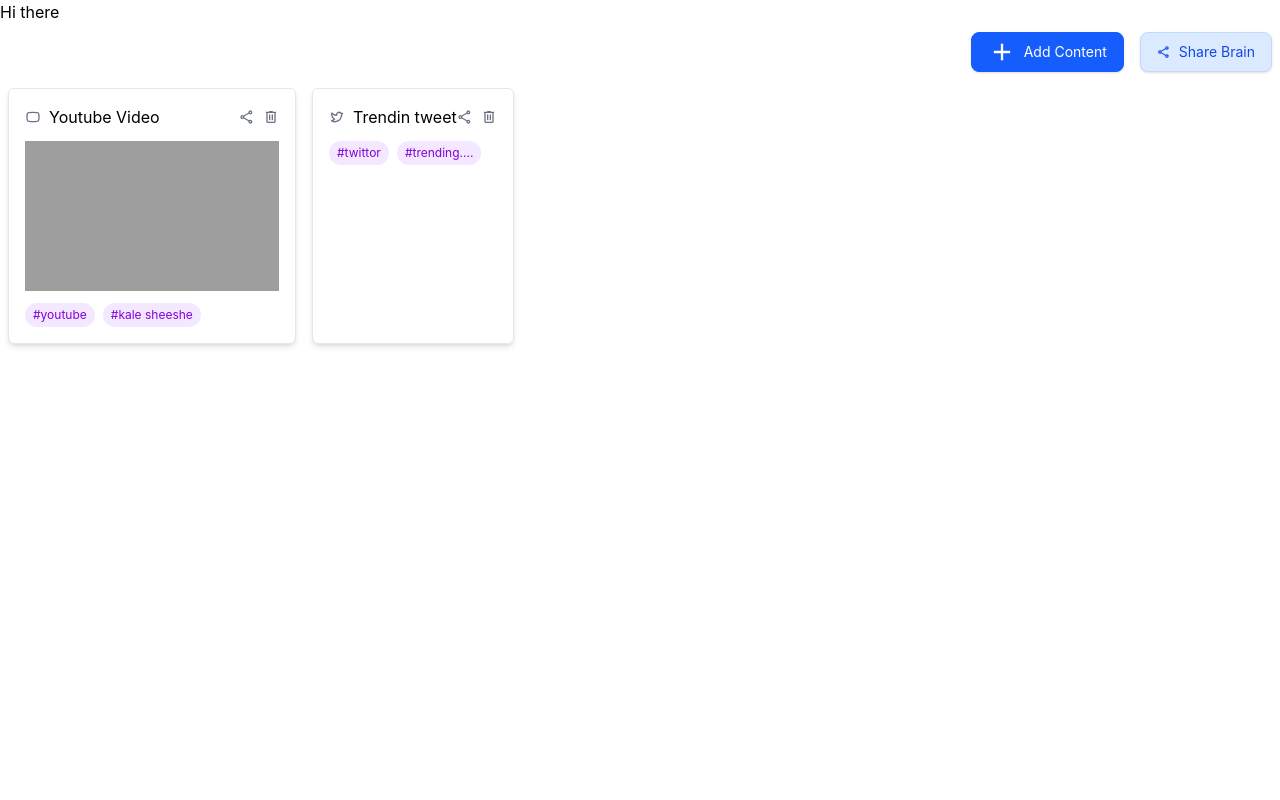
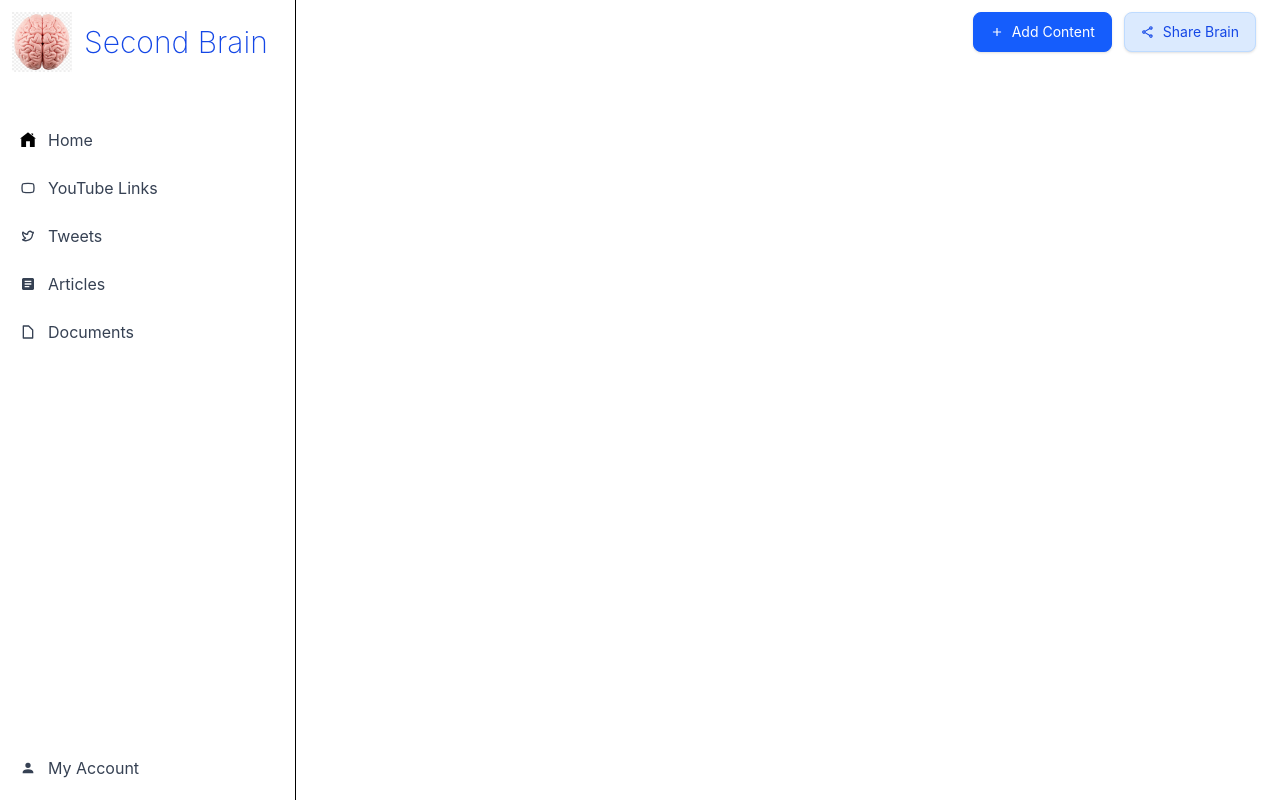
Before and after one commit to rishabhchoudhary1401/Second-Brain, a React (Vite) app in the folder apps/web/: page / in a window 1280 px wide. Built offline with nearby package versions, Linux system fonts and the light colour scheme; grey boxes are pictures that could not be loaded.

Commit message:
sidebar done

```diff
--- a/apps/web/src/App.tsx
+++ b/apps/web/src/App.tsx
@@ -1,29 +1,22 @@
-import { useState } from "react";
-import { PlusIcon } from "./components/icons/Plus.tsx";
-import { ShareIcon } from "./components/icons/share.tsx";
-import Button from "./components/ui/Button.tsx";
-import DarkButton from "./components/ui/Button.tsx";
-import {Card} from "./components/ui/Card.tsx";
-import { CreateContentModal } from "./components/ui/CreateContentModal.tsx";
 import { SideBar } from "./components/ui/SideBar.tsx";
+import { Header } from "./components/ui/HomeContent.tsx";
 
 function App() {
-  const [createModal, setCreateModal] = useState(false);
+
   return <>
-    <CreateContentModal opened={createModal} onClose={() => {setCreateModal(false)}} />
-    <SideBar />
-    <div>
-        {/* header  */}
-      <div className="flex justify-end">
-        <div className="m-2"><Button text = "Add Content" variant="primary" startIcon={<PlusIcon size={2}/>} onClick={() => {setCreateModal(true);}} /></div>
-        <div className="m-2"><Button text = " Share Brain" variant="secondary" startIcon={<ShareIcon size={1} />} /></div>
-      </div>
-      {/* content */}
-      <div className="flex ">
-        <Card title="Youtube Video" type="youtube" link="https://www.youtube.com/watch?v=F_Kflq6ZFp0&list=RDYsB4Vhlv8ns&index=20" tags= {["youtube", "kale sheeshe"]} />
-        <Card title="Trendin tweet" type="twitter" link="https://x.com/fearlessfella7/status/2104217940203917517?s=20" tags= {["twittor", "trending...."]} />
+
+    <div className="flex h-screen">
+      <SideBar />
+
+      <div className="flex-1 flex flex-col">
+        <Header />
+
+        <main className="flex-1 p-6">
+
+        </main>
       </div>
     </div>
+
   </>
 }
 
--- a/apps/web/src/components/icons/DocumentIcon.tsx
+++ b/apps/web/src/components/icons/DocumentIcon.tsx
@@ -1,3 +1,3 @@
-export function DocumentIcon({size=1}:{size:number}){
+export function DocumentIcon({size=1}:{size?:number}){
     return <svg xmlns="http://www.w3.org/2000/svg" width={`${size}em`} height={`${size}em`} viewBox="0 0 24 24"><title>document</title><g fill="none" stroke="currentColor" stroke-linecap="round" stroke-linejoin="round"><path stroke-dasharray="64" stroke-width="2" d="M13 3l6 6v12h-14v-18h8"><animate fill="freeze" attributeName="stroke-dashoffset" dur="0.6s" values="64;0"/></path><path stroke-dasharray="14" stroke-dashoffset="14" d="M12.5 3v5.5h6.5"><animate fill="freeze" attributeName="stroke-dashoffset" begin="0.7s" dur="0.2s" to="0"/></path></g></svg>
 }
--- /dev/null
+++ b/apps/web/src/components/icons/Home.tsx
@@ -0,0 +1,5 @@
+export function HomeIcon({ size = 1 }: { size?: number }){
+    return <svg xmlns="http://www.w3.org/2000/svg" x="0px" y="0px" width={`${size}em`} height={`${size}em`} viewBox="0 0 50 50">
+    <path d="M 25 1.0507812 C 24.7825 1.0507812 24.565859 1.1197656 24.380859 1.2597656 L 1.3808594 19.210938 C 0.95085938 19.550938 0.8709375 20.179141 1.2109375 20.619141 C 1.5509375 21.049141 2.1791406 21.129062 2.6191406 20.789062 L 4 19.710938 L 4 46 C 4 46.55 4.45 47 5 47 L 19 47 L 19 29 L 31 29 L 31 47 L 45 47 C 45.55 47 46 46.55 46 46 L 46 19.710938 L 47.380859 20.789062 C 47.570859 20.929063 47.78 21 48 21 C 48.3 21 48.589063 20.869141 48.789062 20.619141 C 49.129063 20.179141 49.049141 19.550938 48.619141 19.210938 L 25.619141 1.2597656 C 25.434141 1.1197656 25.2175 1.0507812 25 1.0507812 z M 35 5 L 35 6.0507812 L 41 10.730469 L 41 5 L 35 5 z"></path>
+</svg>
+}
--- /dev/null
+++ b/apps/web/src/components/icons/UserIcon.tsx
@@ -0,0 +1,3 @@
+export function UserIcon({size=1}:{size?:number}){
+    return <svg xmlns="http://www.w3.org/2000/svg" width={`${size}em`} height={`${size}em`} viewBox="0 0 24 24"><title>account</title><path fill="currentColor" d="M12 4a4 4 0 0 1 4 4a4 4 0 0 1-4 4a4 4 0 0 1-4-4a4 4 0 0 1 4-4m0 10c4.42 0 8 1.79 8 4v2H4v-2c0-2.21 3.58-4 8-4"/></svg>
+}
--- /dev/null
+++ b/apps/web/src/components/ui/HomeContent.tsx
@@ -0,0 +1,17 @@
+import { useState } from "react";
+import { CreateContentModal } from "./CreateContentModal"
+import Button from "./Button";
+import { PlusIcon } from "../icons/Plus";
+import { ShareIcon } from "../icons/share";
+
+
+export function Header(){
+    const [createModal, setCreateModal] = useState(false);
+    return <>
+        <CreateContentModal opened={createModal} onClose={() => {setCreateModal(false)}} />
+        <header className="h-16 px-6 flex justify-end items-center gap-3 bg-white">
+            <Button text="Add Content" startIcon={<PlusIcon/>} variant="primary" onClick={()=>{setCreateModal(true)}}/>
+            <Button text="Share Brain" startIcon={<ShareIcon/>} variant="secondary" />
+        </header>
+    </>
+}
--- a/apps/web/src/components/ui/SideBar.tsx
+++ b/apps/web/src/components/ui/SideBar.tsx
@@ -1,5 +1,36 @@
+import logo from "../../assets/logo.png";
+import { ArticleIcon } from "../icons/ArticleIcon";
+import { DocumentIcon } from "../icons/DocumentIcon";
+import { HomeIcon } from "../icons/Home";
+import { TwitterIcon } from "../icons/TwitterIcon";
+import { UserIcon } from "../icons/UserIcon";
+import { YoutubrIcon } from "../icons/YoutubeIcon";
+import { SideBarItem } from "./SideBarItem";
+
 export function SideBar(){
     return <>
-        <h1>Hi there</h1>
+    <div className = " transition-all duration-1000 bg-white-500 h-screen sm:translate-x-0  w-0 sm:w-74 -translate-x-60 border-r flex flex-col">
+        <div className="flex items-center ">
+            <img className=" h-15 w-15 m-3 " src= {logo} />
+            <h1 className="text-blue-700 text-3xl font-extralight">Second Brain</h1>
+        </div>
+
+
+
+        <div className="mt-8 px-1">
+            <SideBarItem icon={<HomeIcon/>} text="Home" />
+            <SideBarItem icon={<YoutubrIcon/>} text="YouTube Links" />
+            <SideBarItem icon={<TwitterIcon/>} text="Tweets" />
+            <SideBarItem icon={<ArticleIcon/>} text="Articles" />
+            <SideBarItem icon={<DocumentIcon/>} text="Documents" />
+        </div>
+        <div className="mt-auto px-1 py-2">
+            <SideBarItem icon={<UserIcon/>} text="My Account" />
+        </div>
+
+
+
+
+    </div>
     </>
 }
--- /dev/null
+++ b/apps/web/src/components/ui/SideBarItem.tsx
@@ -0,0 +1,9 @@
+import type { ReactElement } from "react";
+
+export function SideBarItem({icon, text} : { icon:ReactElement, text:string}){
+    return <>
+        <div className="w-full h-12 flex gap-3 px-4 text-gray-700  items-center hover:bg-blue-500 hover:text-white hover:scale-[1.05] rounded transition-colors duration-300">
+            {icon} {text}
+        </div>
+    </>;
+}
```
Also changed, not shown: 2 other files (tests, documents, lock files or other folders).
